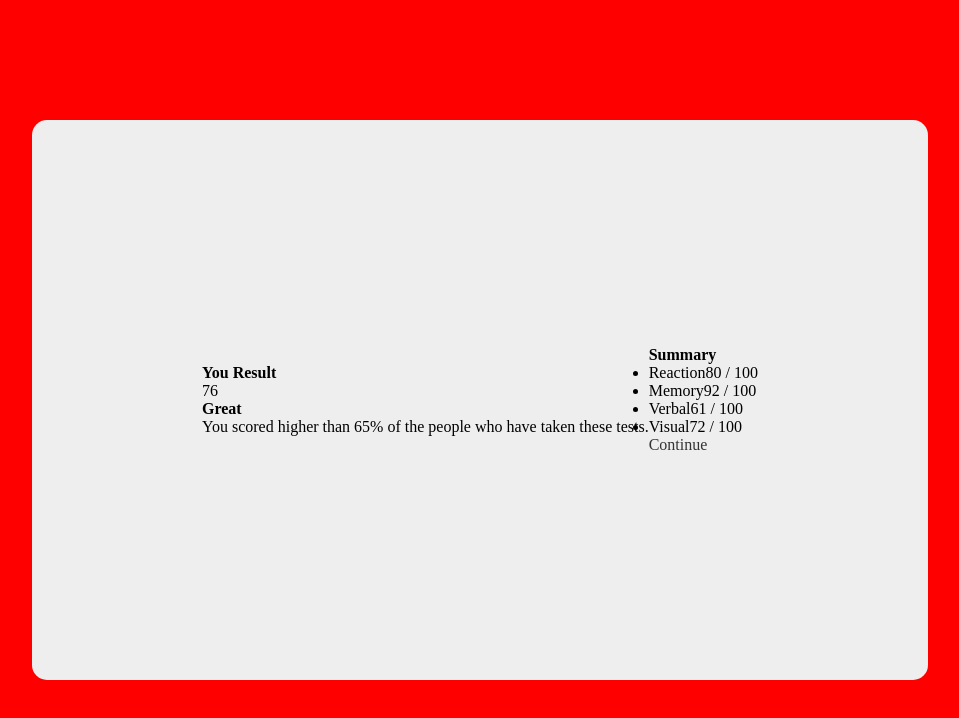
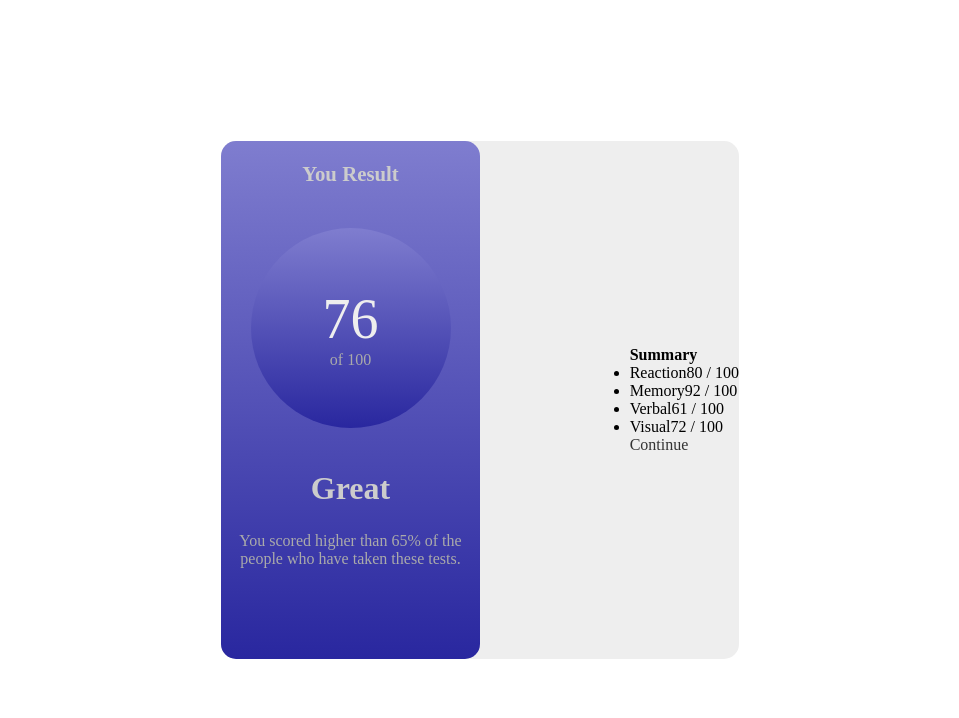
Before and after one commit to HWDelCol/summary, a plain HTML site: page summary.html in a window 1280 px wide. Shown: the whole page, without its empty margins (160-1119 px from the left). Drawn offline with Linux system fonts and the light colour scheme.

Commit message:
left side finished

```diff
--- a/style.css
+++ b/style.css
@@ -8,7 +8,6 @@
 
 body {
     height: 100vh;
-    background: red;
     display: flex;
     align-items: center;
     justify-content: center;
@@ -23,9 +22,66 @@ a {
 .warp {
     display: flex;
     align-items: center;
-    justify-content: center;
+    justify-content: space-between;
     background: #eee;
-    width: 70vw;
-    height: 70vh;
+    width: 518px;
+    height: 518px;
     border-radius: 15px;
 }
+
+/*left*/
+
+.leftside {
+    background: linear-gradient(rgba(127, 125, 207, 100), rgba(41, 39, 159, 100));
+    height: 518px;
+    width: 259px;
+    border-radius: 15px;
+    display: flex;
+    flex-direction: column;
+    align-items: center;
+    justify-content: space-around;
+    text-align: center;
+}
+
+.leftheader h1 {
+    font-size: 1.3rem;
+    color: #ccc;
+}
+
+.result {
+    background: linear-gradient(rgba(127, 125, 207, 100), rgba(41, 39, 159, 100));
+    width: 200px;
+    height: 200px;
+    display: flex;
+    flex-direction: column;
+    align-items: center;
+    justify-content: center;
+    border-radius: 50%;
+}
+
+.result .number {
+    font-size: 3.5rem;
+    color: #eee;
+}
+
+.result .complement {
+    font-size: 1rem;
+    color: #aaa;
+}
+
+.leftfooter {
+    display: flex;
+    flex-direction: column;
+}
+
+.leftfooter .subtitle {
+    font-size: 2rem;
+    color: #ccc;
+    margin-bottom: 25px;
+}
+
+.leftfooter .description {
+    font-size: 1rem;
+    color: #aaa;
+    padding-bottom: 70px;
+}
--- a/summary.html
+++ b/summary.html
@@ -10,15 +10,16 @@
 <body>
     <section class="warp">
         <section class="leftside">
-            <header class="headerleftheader">
+            <header class="leftheader">
                 <h1>You Result</h1>
             </header>
             <section class="result">
                 <p class="number">76</p>
+                <p class="complement">of 100</p>
             </section>
             <footer class="leftfooter">
                 <h2 class="subtitle">Great</h2>
-                <p class="descripition">You scored higher than 65% of the people who have taken these tests.</p>
+                <p class="description">You scored higher than 65% of the people who have taken these tests.</p>
             </footer>
         </section>
         <section class="rightside">
```
